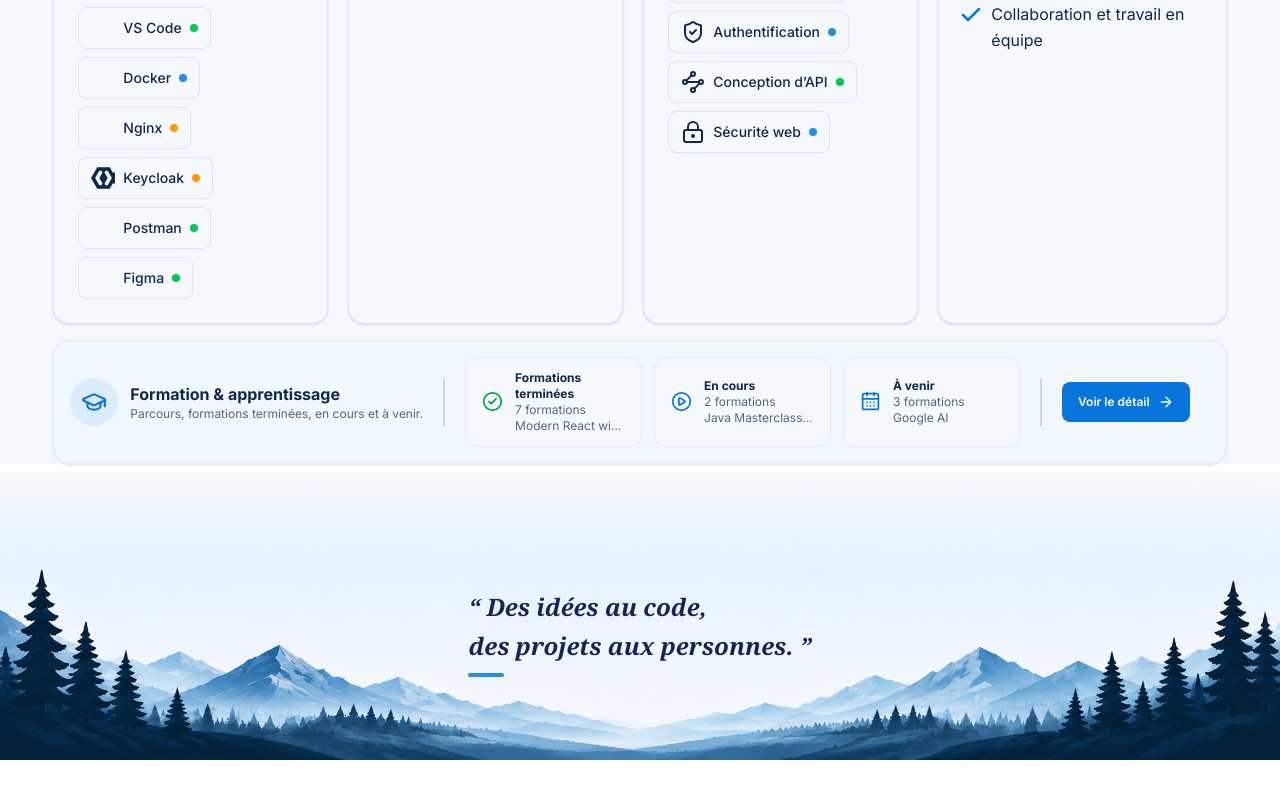
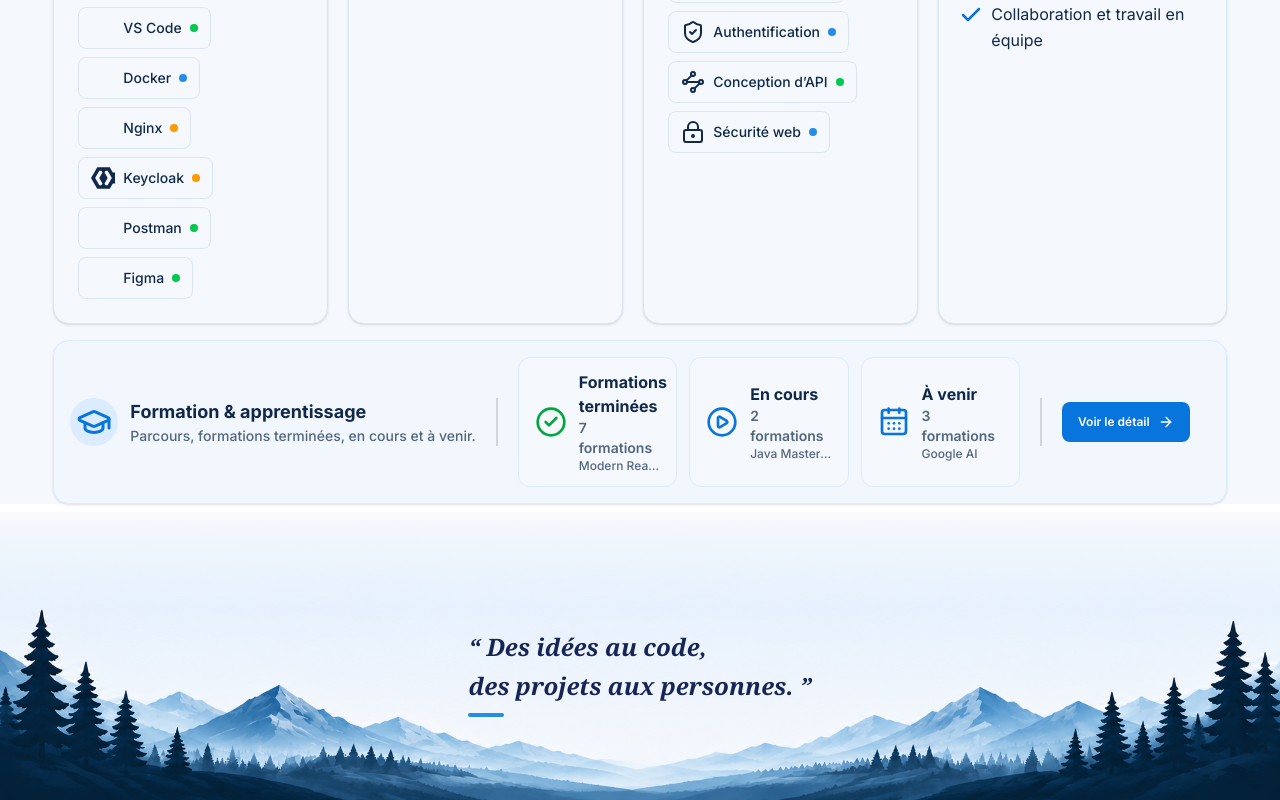
Before and after one commit to Coada-Emilian/developer-portfolio, a React (Vite) app in the folder frontend/: page /skills/technical in a window 1280 px wide. Shown: the part 1457-2257 px from the top of the page. Before the commit the page ends 2217 px from the top, so only its background shows below. Built offline with nearby package versions, Linux system fonts and the light colour scheme; some icons are missing.

Commit message:
feat: complete technical skills page with proficiency overview and training section

```diff
--- a/frontend/src/pages/skills/components/TrainingOverview.tsx
+++ b/frontend/src/pages/skills/components/TrainingOverview.tsx
@@ -26,7 +26,7 @@ function RotatingCourseTitle({ courses }: RotatingCourseTitleProps) {
 
   return (
     <p
-      className="truncate text-xs text-text-secondary"
+      className="truncate text-xs font-medium text-text-secondary"
       title={`${activeCourse.provider} - ${activeCourse.title}`}
     >
       {activeCourse.title}
@@ -40,12 +40,12 @@ export default function TrainingOverview() {
       {/* Training section introduction */}
       <div className="flex min-w-70 items-center gap-3">
         <div className="flex size-12 shrink-0 items-center justify-center rounded-full bg-blue-100 text-blue-600">
-          <GraduationCap size={26} />
+          <GraduationCap className="size-9" />
         </div>
 
         <div>
-          <h3 className="font-bold text-text-primary">Formation & apprentissage</h3>
-          <p className="text-xs text-text-secondary">
+          <h3 className="font-bold text-lg text-text-primary">Formation & apprentissage</h3>
+          <p className="text-sm text-text-secondary font-medium">
             Parcours, formations terminées, en cours et à venir.
           </p>
         </div>
@@ -63,12 +63,14 @@ export default function TrainingOverview() {
               key={item.id}
               className="flex min-w-0 items-center gap-3 rounded-xl border border-blue-100 bg-surface px-4 py-3"
             >
-              <Icon size={21} className={`shrink-0 ${item.color}`} />
+              <Icon className={`shrink-0 ${item.color} size-8`} />
 
               <div className="min-w-0">
-                <h4 className="text-xs font-bold text-text-primary">{item.title}</h4>
+                <h4 className="text-base font-bold text-text-primary">{item.title}</h4>
 
-                <p className="text-xs text-text-secondary">{item.courses.length} formations</p>
+                <p className="text-sm text-text-secondary font-semibold">
+                  {item.courses.length} formations
+                </p>
 
                 <RotatingCourseTitle courses={item.courses} />
               </div>
```
